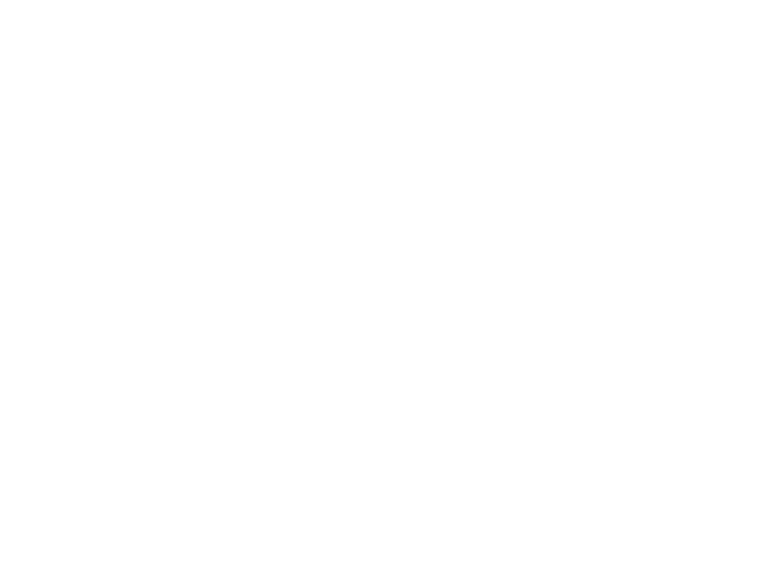
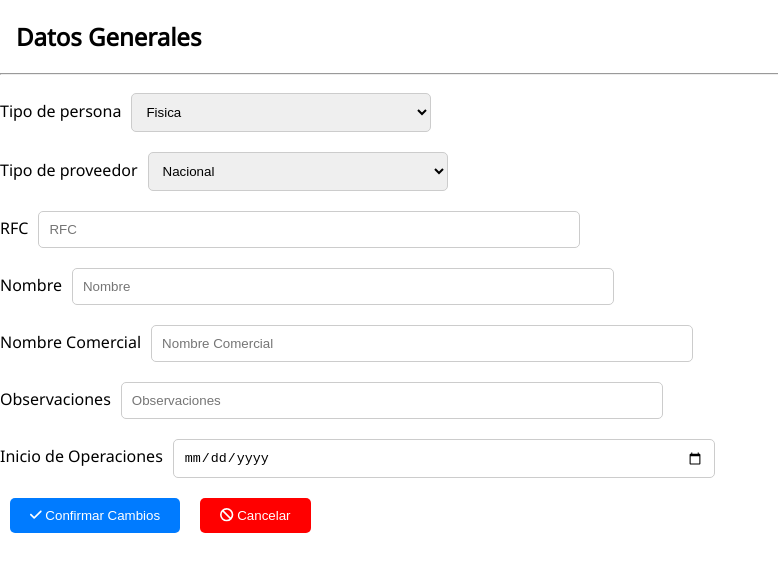
Before and after one commit to JonathanLeon2610/Inventariado, a React (Vite) app: page /agregar-proveedor in a window 1280 px wide. Before the commit this address had no page. Shown: the top 572 px of the page, without its empty margins (0-778 px from the left). Built offline with nearby package versions, Linux system fonts and the light colour scheme.

Commit message:
Terminar proveedores

```diff
--- a/src/App.jsx
+++ b/src/App.jsx
@@ -9,6 +9,7 @@
 import Reporte from './components/Reporte';
 import VerFacturas from './pages/VerFacturas';
 import FacturasProveedor from './components/Proveedores/FactutasProveedor';
+import AgregarProveedor from './components/Proveedores/AgregarProveedor';
 
 
 
@@ -27,6 +28,7 @@
         <Route path="/main" element={<Main/>}/>
         <Route path="/login" element={<Login/>}/>
         <Route path="/reporte" element={<Reporte/>}/>
+        <Route path="/agregar-proveedor" element={<AgregarProveedor/>}/>
         <Route path="/verFacturas" element={<VerFacturas/>}/>
         <Route path="/facturasProveedor/:id" element={<FacturasProveedor/>}/>
       </Routes>
--- /dev/null
+++ b/src/components/Proveedores/AgregarProveedor.jsx
@@ -0,0 +1,230 @@
+import { FontAwesomeIcon } from "@fortawesome/react-fontawesome";
+import { faCheck, faBan } from "@fortawesome/free-solid-svg-icons";
+import { useState, useEffect } from "react";
+import Swal from "sweetalert2";
+function AgregarProveedor() {
+  const [rfcError, setRfcError] = useState("");
+  const rfcRegexFisica = /^[A-Z]{4}\d{6}[A-Z0-9]{3}$/;
+  const regexRFCPersonaMoral = /^[A-Z]{3}[0-9]{6}[A-Z0-9]{3}$/;
+  const [rfcRegex, setRfcRegex] = useState(rfcRegexFisica);
+
+  const handlePersonaTipoChange = (e) => {
+    const selectedPersonaTipo = parseInt(e.target.value);
+
+    // Actualiza la expresión regular según el tipo de persona seleccionado
+    if (selectedPersonaTipo === 1) {
+      setRfcRegex(rfcRegexFisica);
+    } else if (selectedPersonaTipo === 2) {
+      setRfcRegex(regexRFCPersonaMoral);
+    }
+
+    setInputValues({
+      ...inputValues,
+      personaTipoId: selectedPersonaTipo,
+    });
+  };
+
+  const [inputValues, setInputValues] = useState({
+    fechaNacimiento: "",
+    nombre: "",
+    nombreComercial: "",
+    observaciones: "",
+    personaTipoId: 1,
+    rfc: "",
+    saacgnetId: 0,
+    tipoProveedorId: 4,
+  });
+
+  const handleEdit = (e) => {
+    e.preventDefault();
+    const myHeaders = new Headers();
+
+    myHeaders.append(
+      "Authorization",
+      "Bearer " + localStorage.getItem("token")
+    );
+    myHeaders.append("Content-Type", "application/json"); // Agrega el tipo de contenido JSON
+
+    if (!rfcRegex.test(inputValues.rfc)) {
+      setRfcError("El RFC no es válido");
+      return;
+    }
+
+    var raw = JSON.stringify({
+      fechaNacimiento: inputValues.fechaNacimiento,
+      nombre: inputValues.nombre,
+      nombreComercial: inputValues.nombreComercial,
+      observaciones: inputValues.observaciones,
+      personaTipoId: inputValues.personaTipoId,
+      rfc: inputValues.rfc,
+      saacgnetId: inputValues.saacgnetId,
+      tipoProveedorId: inputValues.tipoProveedorId,
+    });
+
+    const requestOptions = {
+      method: "POST",
+      headers: myHeaders,
+      body: raw,
+      redirect: "follow",
+    };
+
+    fetch(
+      import.meta.env.VITE_REACT_APP_API_URL +
+        `api/v1/proveedores`,
+      requestOptions
+    )
+      .then((response) => {
+        if (response.ok) {
+            Swal.fire(
+                "Registro exitoso!",
+                "Se ha registrado correctamente el nuevo proveedor!",
+                "success"
+              ).then((result) => {
+                if (result.isConfirmed) {
+                    window.location.href = "/main"
+                }
+              })
+        }
+      })
+      .catch((error) => {
+        console.log(error);
+      });
+  };
+
+  return (
+    <>
+      <div>
+        <h2 style={{ marginLeft: "1rem" }}>Datos Generales</h2>
+        <hr />
+
+        <form action="" onSubmit={handleEdit}>
+          <div className="formulario-container-proveedor">
+            <div>
+              <label htmlFor="">Tipo de persona</label>
+              <select onChange={handlePersonaTipoChange}>
+                {inputValues.personaTipoId === 1 ? (
+                  <>
+                    <option value={1}>Fisica</option>
+                    <option value={2}>Moral</option>
+                  </>
+                ) : (
+                  <>
+                    <option value={2}>Moral</option>
+                    <option value={1}>Fisica</option>
+                  </>
+                )}
+              </select>
+            </div>
+            <div>
+              <label htmlFor="">Tipo de proveedor</label>
+              <select
+                onChange={(e) =>
+                  setInputValues({
+                    ...inputValues,
+                    tipoProveedorId: parseInt(e.target.value),
+                  })
+                }
+                required
+              >
+                {inputValues.tipoProveedorId === 4 ? (
+                  <>
+                    <option value={4}>Nacional</option>
+                    <option value={5}>Extranjero</option>
+                  </>
+                ) : (
+                  <>
+                    <option value={4}>Extranjero</option>
+                    <option value={5}>Nacional</option>
+                  </>
+                )}
+              </select>
+            </div>
+            <div>
+              <label htmlFor="">RFC</label>
+              <input
+                type="text"
+                placeholder="RFC"
+                onChange={(e) => {
+                  setInputValues({
+                    ...inputValues,
+                    rfc: e.target.value.toUpperCase(),
+                  });
+                  setRfcError("");
+                }}
+                required
+              />
+              {rfcError && <p style={{ color: "red" }}>{rfcError}</p>}
+            </div>
+            <div>
+              <label htmlFor="">Nombre</label>
+              <input
+                type="text"
+                placeholder="Nombre"
+                onChange={(e) =>
+                  setInputValues({
+                    ...inputValues,
+                    nombre: e.target.value,
+                  })
+                }
+                required
+              />
+            </div>
+            <div>
+              <label htmlFor="">Nombre Comercial</label>
+              <input
+                type="text"
+                placeholder="Nombre Comercial"
+                onChange={(e) =>
+                  setInputValues({
+                    ...inputValues,
+                    nombreComercial: e.target.value,
+                  })
+                }
+                required
+              />
+            </div>
+            <div>
+              <label htmlFor="">Observaciones</label>
+              <input
+                type="text"
+                placeholder="Observaciones"
+                onChange={(e) =>
+                  setInputValues({
+                    ...inputValues,
+                    observaciones: e.target.value,
+                  })
+                }
+                required
+              />
+            </div>
+            <div>
+              <label htmlFor="">Inicio de Operaciones</label>
+              <input
+                type="date"
+                placeholder="Tipo de Persona"
+                onChange={(e) =>
+                  setInputValues({
+                    ...inputValues,
+                    fechaNacimiento: e.target.value,
+                  })
+                }
+                required
+              />
+            </div>
+
+            <button type="submit">
+              <FontAwesomeIcon icon={faCheck} /> Confirmar Cambios
+            </button>
+            <button
+              style={{ backgroundColor: "red" }}
+              onClick={() => (window.location.href = "/main")}
+            >
+              <FontAwesomeIcon icon={faBan} /> Cancelar
+            </button>
+          </div>
+        </form>
+      </div>
+    </>
+  );
+}
+export default AgregarProveedor;
--- a/src/components/Proveedores/DatosBancarios.jsx
+++ b/src/components/Proveedores/DatosBancarios.jsx
@@ -167,7 +167,7 @@
             </div>
           </div>
           <button onClick={handleEdit}>
-            <FontAwesomeIcon icon={faCheck} /> Registrar
+            <FontAwesomeIcon icon={faCheck} /> Confirmar Cambios
           </button>
           <button
             style={{ backgroundColor: "red" }}
--- a/src/components/Proveedores/DatosRepresentante.jsx
+++ b/src/components/Proveedores/DatosRepresentante.jsx
@@ -236,7 +236,7 @@
           </div>
 
           <button type="submit">
-            <FontAwesomeIcon icon={faCheck} /> Registrar
+            <FontAwesomeIcon icon={faCheck} /> Confirmar Cambios
           </button>
           <button
             style={{ backgroundColor: "red" }}
--- a/src/components/Proveedores/DomicilioFiscal.jsx
+++ b/src/components/Proveedores/DomicilioFiscal.jsx
@@ -444,7 +444,7 @@
         </div>
 
         <button onClick={() => handleEdit()}>
-          <FontAwesomeIcon icon={faCheck} /> Registrar
+          <FontAwesomeIcon icon={faCheck} /> Confirmar Cambios
         </button>
         <button
           style={{ backgroundColor: "red" }}
```
Also changed, not shown: src/pages/Proveedores.jsx (+41 -14 lines).
